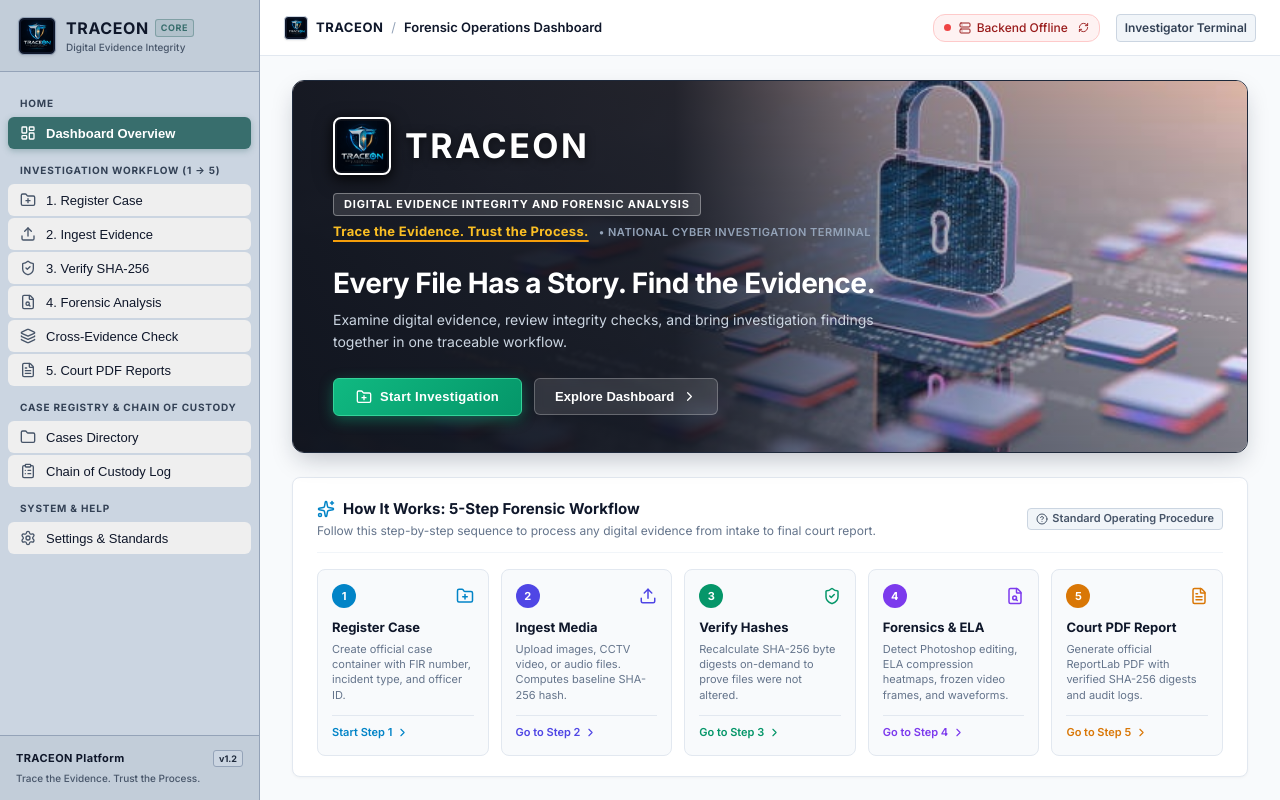
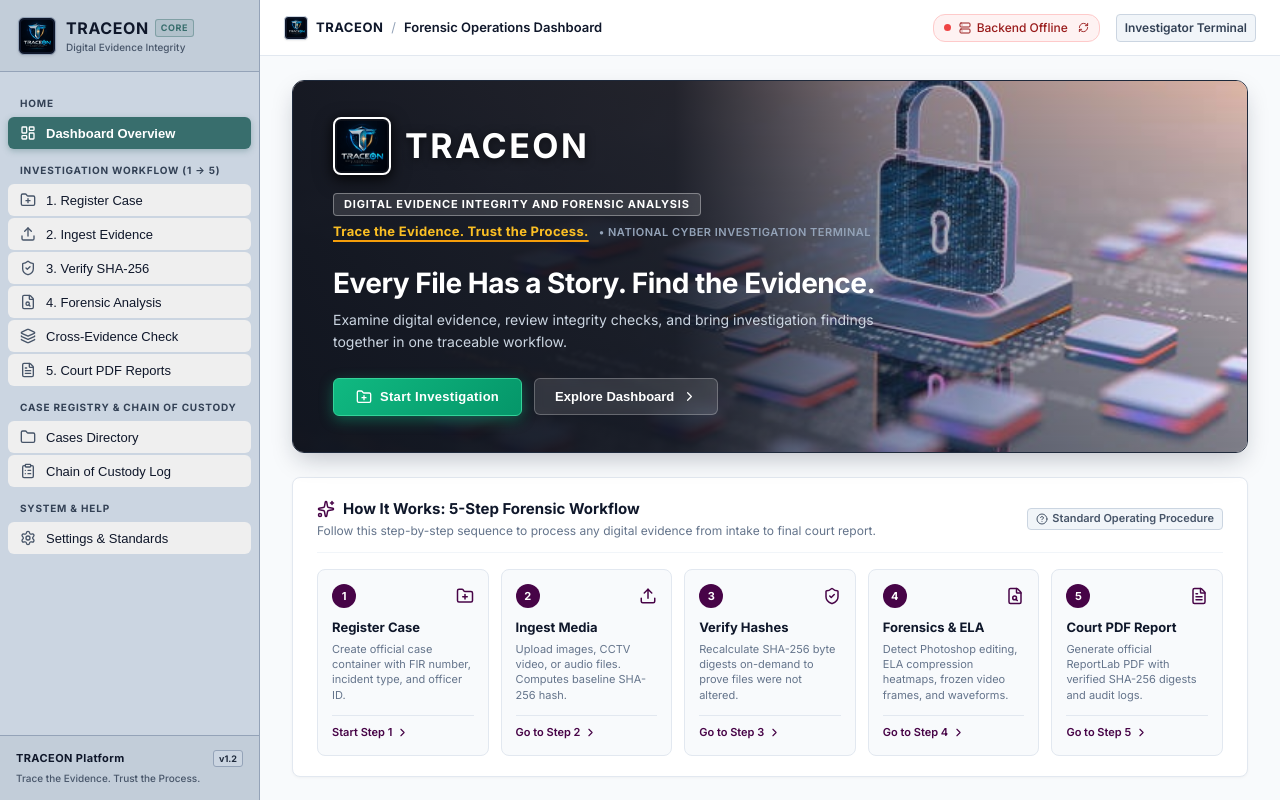
Before and after one commit to payalpawar1320-afk/team-traceon, a React (Vite) app in the folder frontend/: page / in a window 1280 px wide. Built offline with nearby package versions, Linux system fonts and the light colour scheme; no server answers.

Commit message:
Apply #470447 theme color to all 5 workflow cards

```diff
--- a/frontend/src/index.css
+++ b/frontend/src/index.css
@@ -1001,14 +1001,14 @@ table.data-table tr:hover td {
 
 .workflow-step-card:hover {
   background-color: #ffffff;
-  border-color: #3b82f6;
-  box-shadow: 0 4px 12px rgba(37, 99, 235, 0.1);
+  border-color: #470447;
+  box-shadow: 0 4px 14px rgba(71, 4, 71, 0.16);
   transform: translateY(-2px);
 }
 
 .workflow-step-card.active-step {
-  border-color: #2563eb;
-  background-color: #eff6ff;
+  border-color: #470447;
+  background-color: rgba(71, 4, 71, 0.04);
 }
 
 .workflow-step-top {
@@ -1022,7 +1022,7 @@ table.data-table tr:hover td {
   width: 24px;
   height: 24px;
   border-radius: 50%;
-  background-color: #2563eb;
+  background-color: #470447;
   color: #ffffff;
   font-size: 11px;
   font-weight: 700;
--- a/frontend/src/pages/DashboardPage.tsx
+++ b/frontend/src/pages/DashboardPage.tsx
@@ -147,7 +147,7 @@ export const DashboardPage: React.FC<DashboardPageProps> = ({ health, onNavigate
         <div className="workflow-header">
           <div>
             <div className="workflow-header-title">
-              <Sparkles size={18} color="#0284c7" />
+              <Sparkles size={18} color="#470447" />
               <span>How It Works: 5-Step Forensic Workflow</span>
             </div>
             <div className="workflow-header-subtitle">
@@ -169,15 +169,15 @@ export const DashboardPage: React.FC<DashboardPageProps> = ({ health, onNavigate
           >
             <div>
               <div className="workflow-step-top">
-                <span className="workflow-step-number" style={{ backgroundColor: '#0284c7' }}>1</span>
-                <FolderPlus size={18} color="#0284c7" />
+                <span className="workflow-step-number" style={{ backgroundColor: '#470447' }}>1</span>
+                <FolderPlus size={18} color="#470447" />
               </div>
               <div className="workflow-step-title">Register Case</div>
               <div className="workflow-step-desc">
                 Create official case container with FIR number, incident type, and officer ID.
               </div>
             </div>
-            <div className="workflow-step-action" style={{ color: '#0284c7' }}>
+            <div className="workflow-step-action" style={{ color: '#470447' }}>
               <span>Start Step 1</span>
               <ChevronRight size={13} />
             </div>
@@ -191,15 +191,15 @@ export const DashboardPage: React.FC<DashboardPageProps> = ({ health, onNavigate
           >
             <div>
               <div className="workflow-step-top">
-                <span className="workflow-step-number" style={{ backgroundColor: '#4f46e5' }}>2</span>
-                <Upload size={18} color="#4f46e5" />
+                <span className="workflow-step-number" style={{ backgroundColor: '#470447' }}>2</span>
+                <Upload size={18} color="#470447" />
               </div>
               <div className="workflow-step-title">Ingest Media</div>
               <div className="workflow-step-desc">
                 Upload images, CCTV video, or audio files. Computes baseline SHA-256 hash.
               </div>
             </div>
-            <div className="workflow-step-action" style={{ color: '#4f46e5' }}>
+            <div className="workflow-step-action" style={{ color: '#470447' }}>
               <span>Go to Step 2</span>
               <ChevronRight size={13} />
             </div>
@@ -213,15 +213,15 @@ export const DashboardPage: React.FC<DashboardPageProps> = ({ health, onNavigate
           >
             <div>
               <div className="workflow-step-top">
-                <span className="workflow-step-number" style={{ backgroundColor: '#059669' }}>3</span>
-                <ShieldCheck size={18} color="#059669" />
+                <span className="workflow-step-number" style={{ backgroundColor: '#470447' }}>3</span>
+                <ShieldCheck size={18} color="#470447" />
               </div>
               <div className="workflow-step-title">Verify Hashes</div>
               <div className="workflow-step-desc">
                 Recalculate SHA-256 byte digests on-demand to prove files were not altered.
               </div>
             </div>
-            <div className="workflow-step-action" style={{ color: '#059669' }}>
+            <div className="workflow-step-action" style={{ color: '#470447' }}>
               <span>Go to Step 3</span>
               <ChevronRight size={13} />
             </div>
@@ -235,15 +235,15 @@ export const DashboardPage: React.FC<DashboardPageProps> = ({ health, onNavigate
           >
             <div>
               <div className="workflow-step-top">
-                <span className="workflow-step-number" style={{ backgroundColor: '#7c3aed' }}>4</span>
-                <FileSearch size={18} color="#7c3aed" />
+                <span className="workflow-step-number" style={{ backgroundColor: '#470447' }}>4</span>
+                <FileSearch size={18} color="#470447" />
               </div>
               <div className="workflow-step-title">Forensics & ELA</div>
               <div className="workflow-step-desc">
                 Detect Photoshop editing, ELA compression heatmaps, frozen video frames, and waveforms.
               </div>
             </div>
-            <div className="workflow-step-action" style={{ color: '#7c3aed' }}>
+            <div className="workflow-step-action" style={{ color: '#470447' }}>
               <span>Go to Step 4</span>
               <ChevronRight size={13} />
             </div>
@@ -257,15 +257,15 @@ export const DashboardPage: React.FC<DashboardPageProps> = ({ health, onNavigate
           >
             <div>
               <div className="workflow-step-top">
-                <span className="workflow-step-number" style={{ backgroundColor: '#d97706' }}>5</span>
-                <FileText size={18} color="#d97706" />
+                <span className="workflow-step-number" style={{ backgroundColor: '#470447' }}>5</span>
+                <FileText size={18} color="#470447" />
               </div>
               <div className="workflow-step-title">Court PDF Report</div>
               <div className="workflow-step-desc">
                 Generate official ReportLab PDF with verified SHA-256 digests and audit logs.
               </div>
             </div>
-            <div className="workflow-step-action" style={{ color: '#d97706' }}>
+            <div className="workflow-step-action" style={{ color: '#470447' }}>
               <span>Go to Step 5</span>
               <ChevronRight size={13} />
             </div>
```
